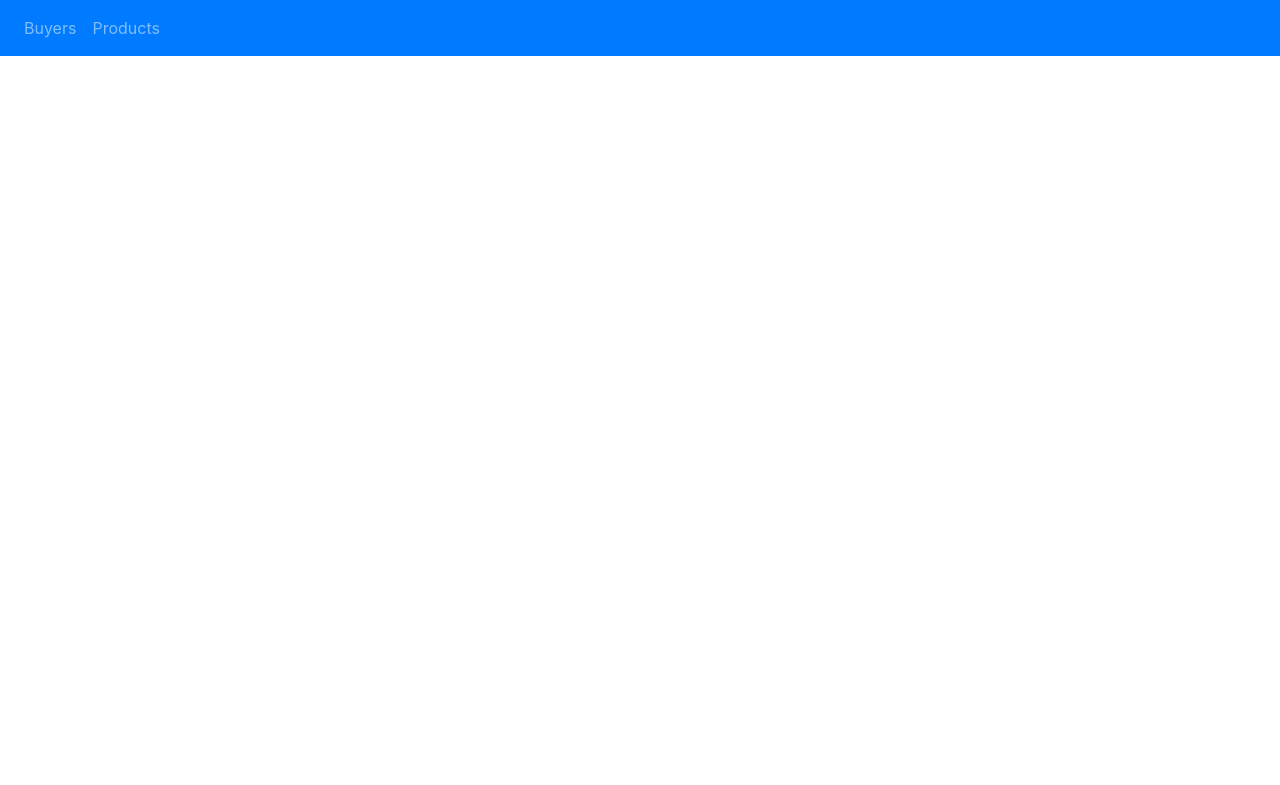
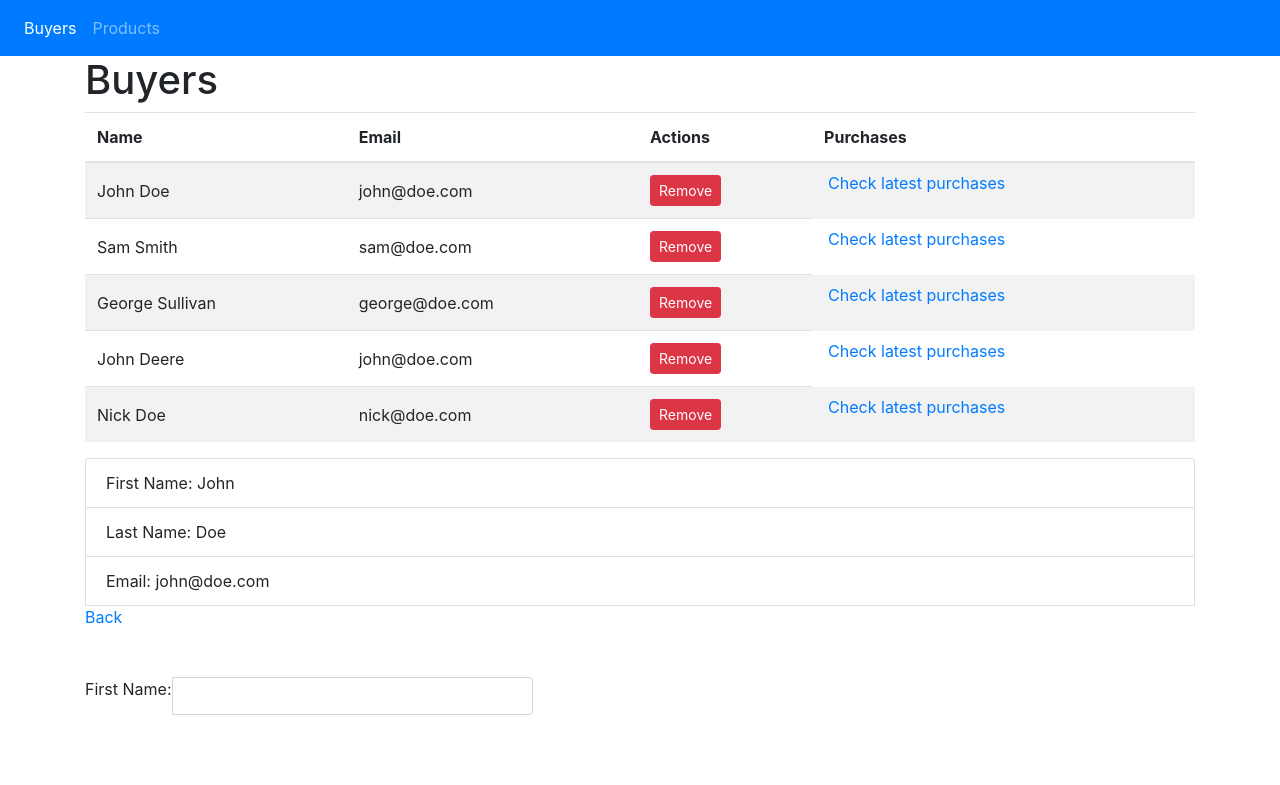
Before and after one commit to racko92/angular_2_web_shop, an Angular app: page /buyers/1 in a window 1280 px wide. Before the commit this address led to /. Shown: the top 785 px of the page. Built offline with nearby package versions, Linux system fonts and the light colour scheme.

Commit message:
Zadatak 4: Dodati link, component Purchases koji na osnovu child rute salju korisnika na /buyers/:id

```diff
--- a/src/app/app.module.ts
+++ b/src/app/app.module.ts
@@ -9,13 +9,15 @@
 import { BuyersComponent } from './components/buyers/buyers.component';
 import { ProductsComponent } from './components/products/products.component';
 import { LayoutComponent } from './components/layout/layout.component';
+import { PurchasesComponent } from './components/buyers/purchases/purchases.component';
 
 @NgModule({
   declarations: [
     AppComponent,
     BuyersComponent,
     ProductsComponent,
-    LayoutComponent
+    LayoutComponent,
+    PurchasesComponent
   ],
   imports: [
     BrowserModule,
--- a/src/app/components/buyers/buyers.component.html
+++ b/src/app/components/buyers/buyers.component.html
@@ -6,21 +6,24 @@
       <th>Name</th>
       <th>Email</th>
       <th>Actions</th>
+      <th>Purchases</th>
     </tr>
   </thead>
   <tbody>
     <tr *ngFor="let buyer of buyers">
       <td class="align-middle">
-        <a [routerLink]="['/buyer', buyer.id]">
+        <a >
           {{ buyer.firstName }} {{ buyer.lastName }}
         </a>
       </td>
       <td class="align-middle">{{ buyer.email }}</td>
       <td><button class="btn btn-danger btn-sm" (click)="remove(buyer)">Remove</button></td>
+      <a class="nav-link" [routerLink]="['/buyers', buyer.id]">Check latest purchases</a>
     </tr>
   </tbody>
 </table>
 
+<router-outlet></router-outlet>
 <div>
 <br>
     <div class="input-group col-md-5 pl-0 my-lg-4 my-2">
@@ -40,5 +43,3 @@
     <br>
   <button type="button" class="btn btn-primary" (click)="addBuyer()">Add Contact</button>
 </div>
-
-<router-outlet></router-outlet>
--- a/src/app/components/buyers/buyers.component.ts
+++ b/src/app/components/buyers/buyers.component.ts
@@ -8,7 +8,7 @@
 })
 export class BuyersComponent {
 
-  private buyers: any[];
+  public buyers: any[];
   newBuyer: Buyer = new Buyer('','','','');
 
 
--- /dev/null
+++ b/src/app/components/buyers/purchases/purchases.component.html
@@ -0,0 +1,6 @@
+<ul class="list-group">
+    <li class="list-group-item">First Name: {{ buyer.firstName }} </li>
+    <li class="list-group-item">Last Name: {{ buyer.lastName }} </li>
+    <li class="list-group-item">Email: {{ buyer.email }} </li>
+    <a routerLink="/buyers">Back</a>
+  </ul>
--- /dev/null
+++ b/src/app/components/buyers/purchases/purchases.component.ts
@@ -0,0 +1,22 @@
+import { Component, OnInit } from '@angular/core';
+import { ActivatedRoute } from '@angular/router';
+import { BuyersService } from '../../../shared/services/buyers-service.service';
+
+
+@Component({
+  selector: 'app-purchases',
+  templateUrl: './purchases.component.html'
+})
+
+export class PurchasesComponent implements OnInit {
+
+  private buyer: any;
+
+  constructor(private route: ActivatedRoute,
+              private buyers: BuyersService) { }
+
+  ngOnInit() {
+      let id = parseInt(this.route.snapshot.paramMap.get('id'));
+      this.buyer = this.buyers.getBuyer(id);
+  }
+}
--- a/src/app/shared/services/buyers-service.service.ts
+++ b/src/app/shared/services/buyers-service.service.ts
@@ -20,7 +20,14 @@
   public getBuyers() {
     return this.buyers;
   }
+
   public addBuyer(newBuyer){
     this.buyers.push(newBuyer);
   }
+
+  public getBuyer(id){
+    return this.buyers.find((buyer) => {
+      return buyer['id'] == id;
+    })
+  }
 }
```
Also changed, not shown: src/app/app-routing.module.ts (+8 -1 lines).
